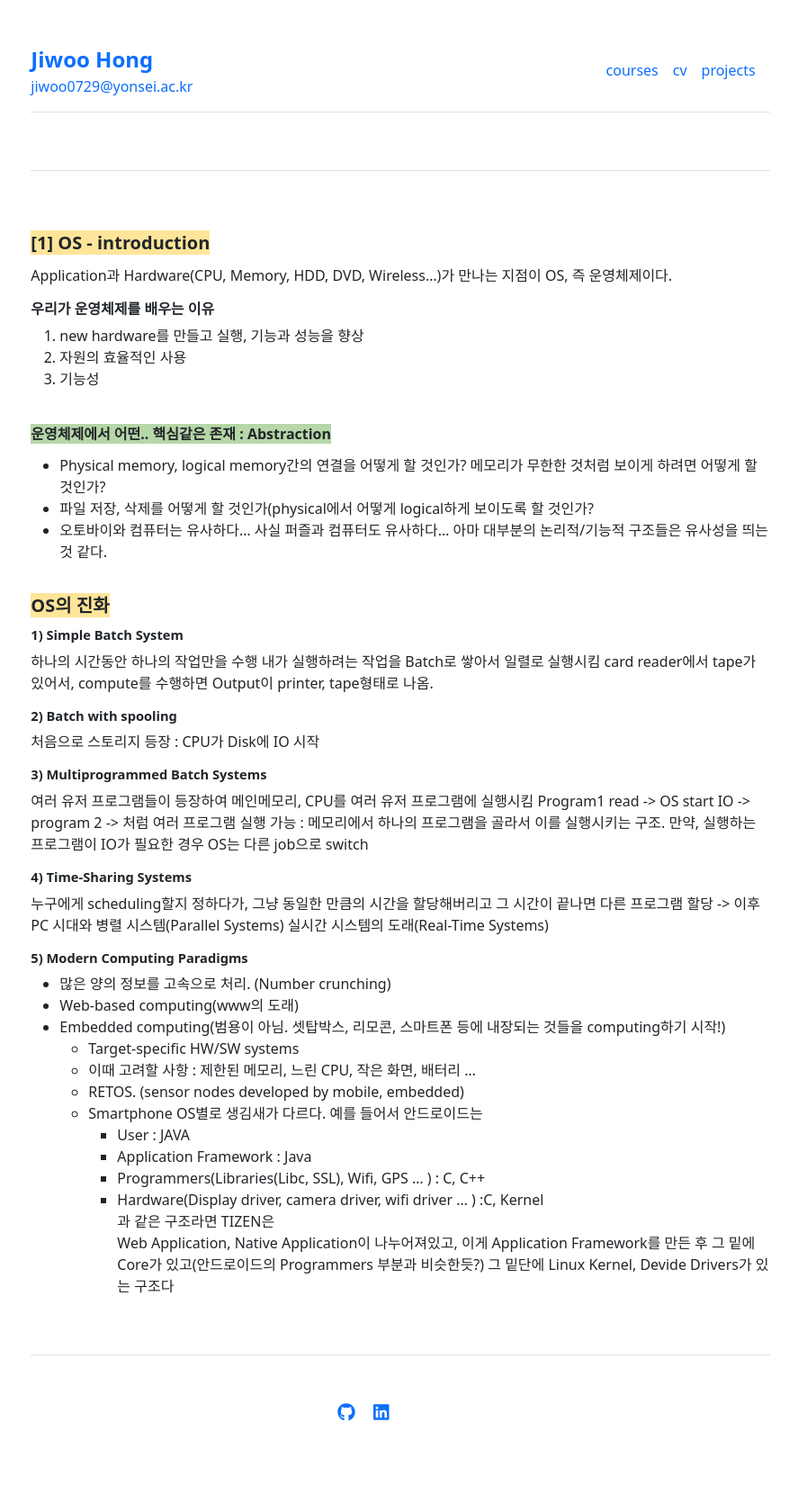
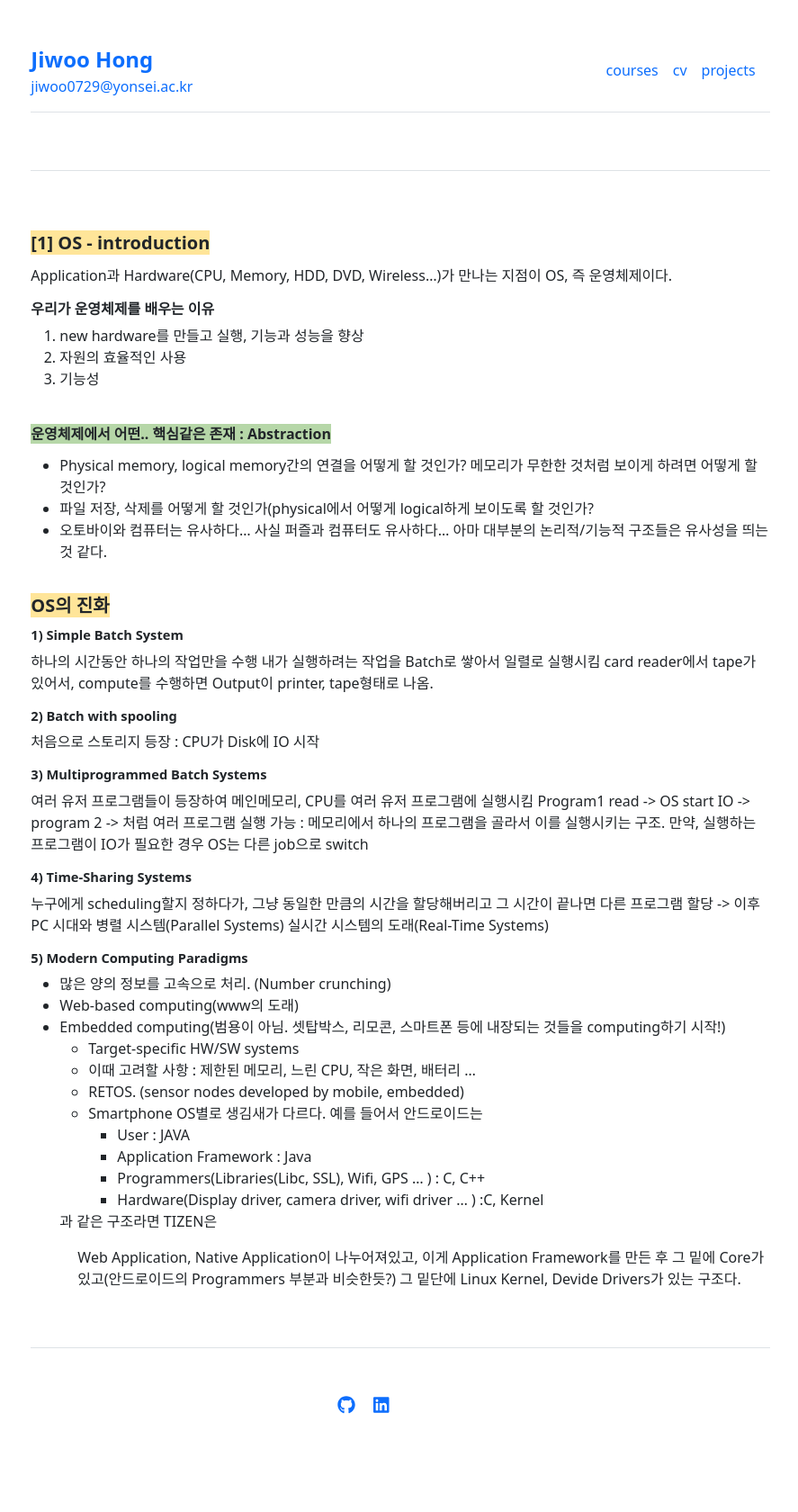
Before and after one commit to JiwooHong01/JiwooHong01.github.io, a Jekyll site: the page built from courses/os/L1.md, in a window 1280 px wide. Shown: the whole page at 90% size, without its empty margins (195-1082 px from the left). Built offline with Jekyll 4.4.1, drawn with Linux system fonts in a browser that asks for light colours; our own code applies the rules of GitHub Pages for plain Markdown files.

Commit message:
Update L1.md

```diff
--- a/courses/os/L1.md
+++ b/courses/os/L1.md
@@ -32,6 +32,9 @@ Program1 read -> OS start IO -> program 2 -> 처럼 여러 프로그램 실행
         - User : JAVA
         - Application Framework : Java
         - Programmers(Libraries(Libc, SSL), Wifi, GPS ... ) : C, C++
-        - Hardware(Display driver, camera driver, wifi driver ... ) :C, Kernel<br>
-    과 같은 구조라면 TIZEN은<br>
-        Web Application, Native Application이 나누어져있고, 이게 Application Framework를 만든 후 그 밑에 Core가 있고(안드로이드의 Programmers 부분과 비슷한듯?) 그 밑단에 Linux Kernel, Devide Drivers가 있는 구조다
+        - Hardware(Display driver, camera driver, wifi driver ... ) :C, Kernel
+
+    과 같은 구조라면 TIZEN은
+    <div style="margin-left:20px;">
+        Web Application, Native Application이 나누어져있고, 이게 Application Framework를 만든 후 그 밑에 Core가 있고(안드로이드의 Programmers 부분과 비슷한듯?) 그 밑단에 Linux Kernel, Devide Drivers가 있는 구조다.
+    </div>
```
